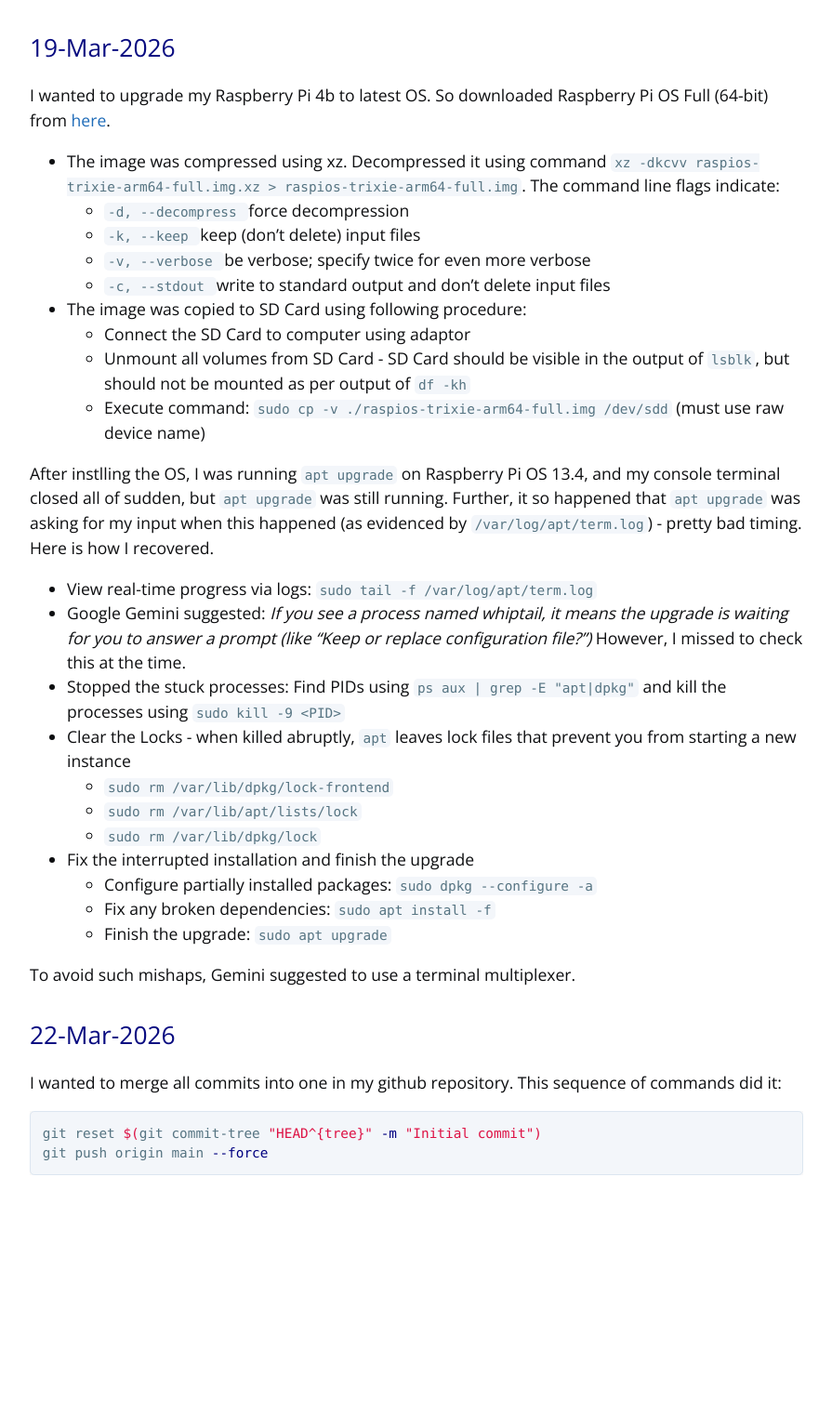
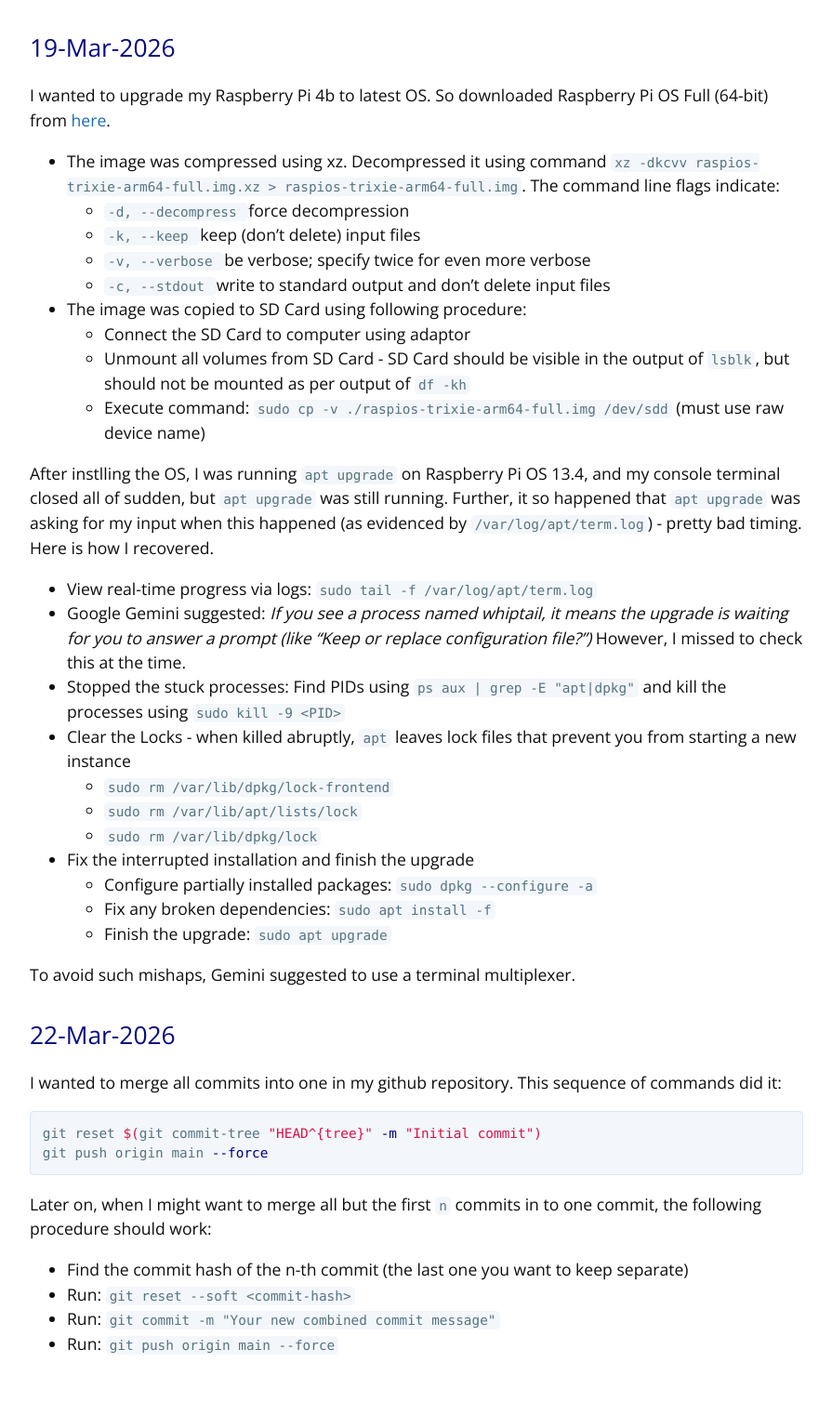
Before and after one commit to v0x101/v0x101.github.io, a Jekyll site: the page built from 2026.md, in a window 1280 px wide. Shown: the whole page at 93% size, without its empty margins (192-1087 px from the left). Built offline with Jekyll 4.4.1, drawn with Linux system fonts in a browser that asks for light colours; our own code applies the rules of GitHub Pages for plain Markdown files; before the commit the page ends 1312 px from its top, so only the background shows below that.

Commit message:
Update 2026.md

````diff
--- a/2026.md
+++ b/2026.md
@@ -32,3 +32,9 @@ I wanted to merge all commits into one in my github repository. This sequence of
 git reset $(git commit-tree "HEAD^{tree}" -m "Initial commit")
 git push origin main --force
 ```
+
+Later on, when I might want to merge all but the first `n` commits in to one commit, the following procedure should work:
+- Find the commit hash of the n-th commit (the last one you want to keep separate)
+- Run: `git reset --soft <commit-hash>`
+- Run: `git commit -m "Your new combined commit message"`
+- Run: `git push origin main --force`
````
